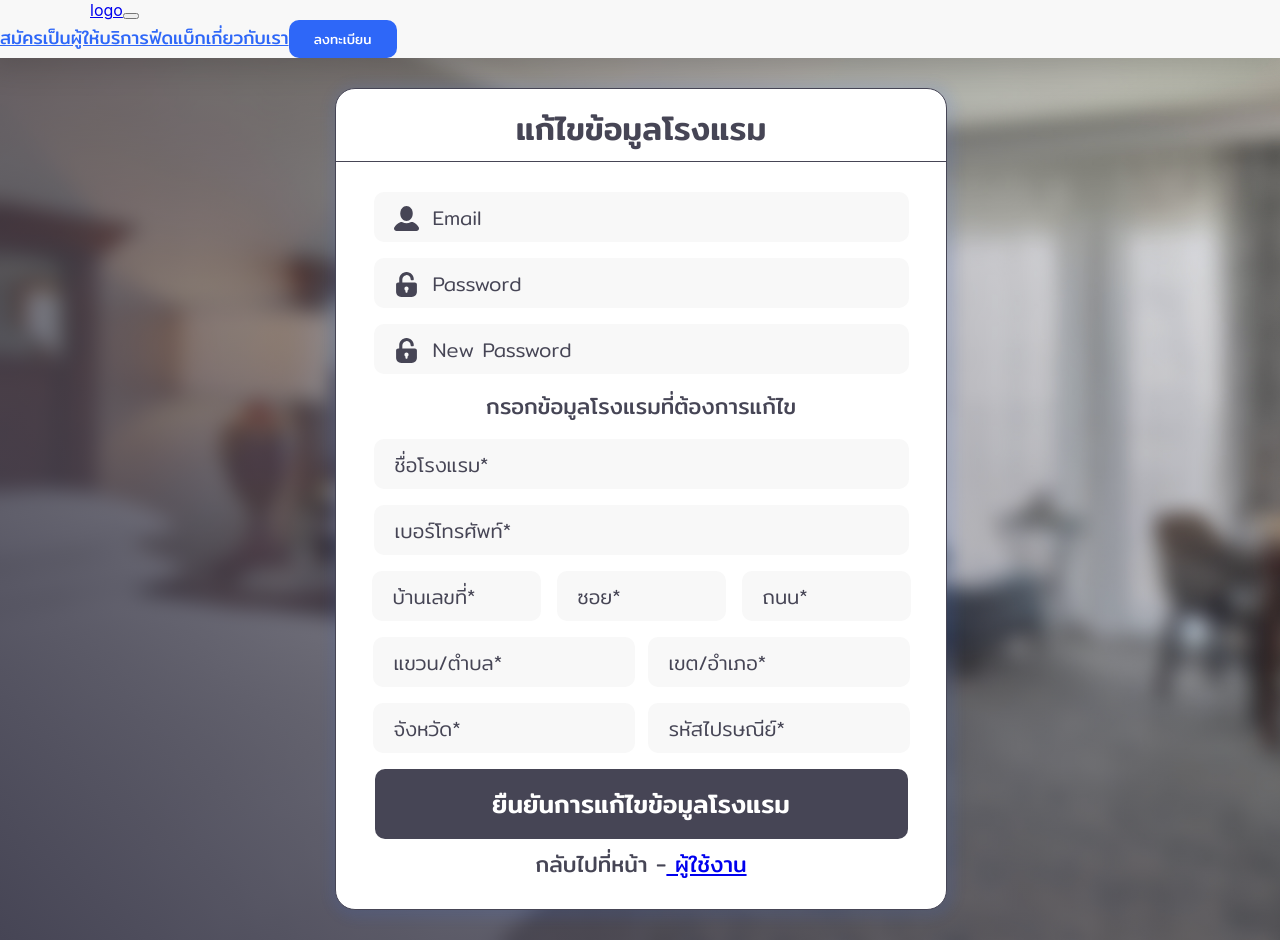
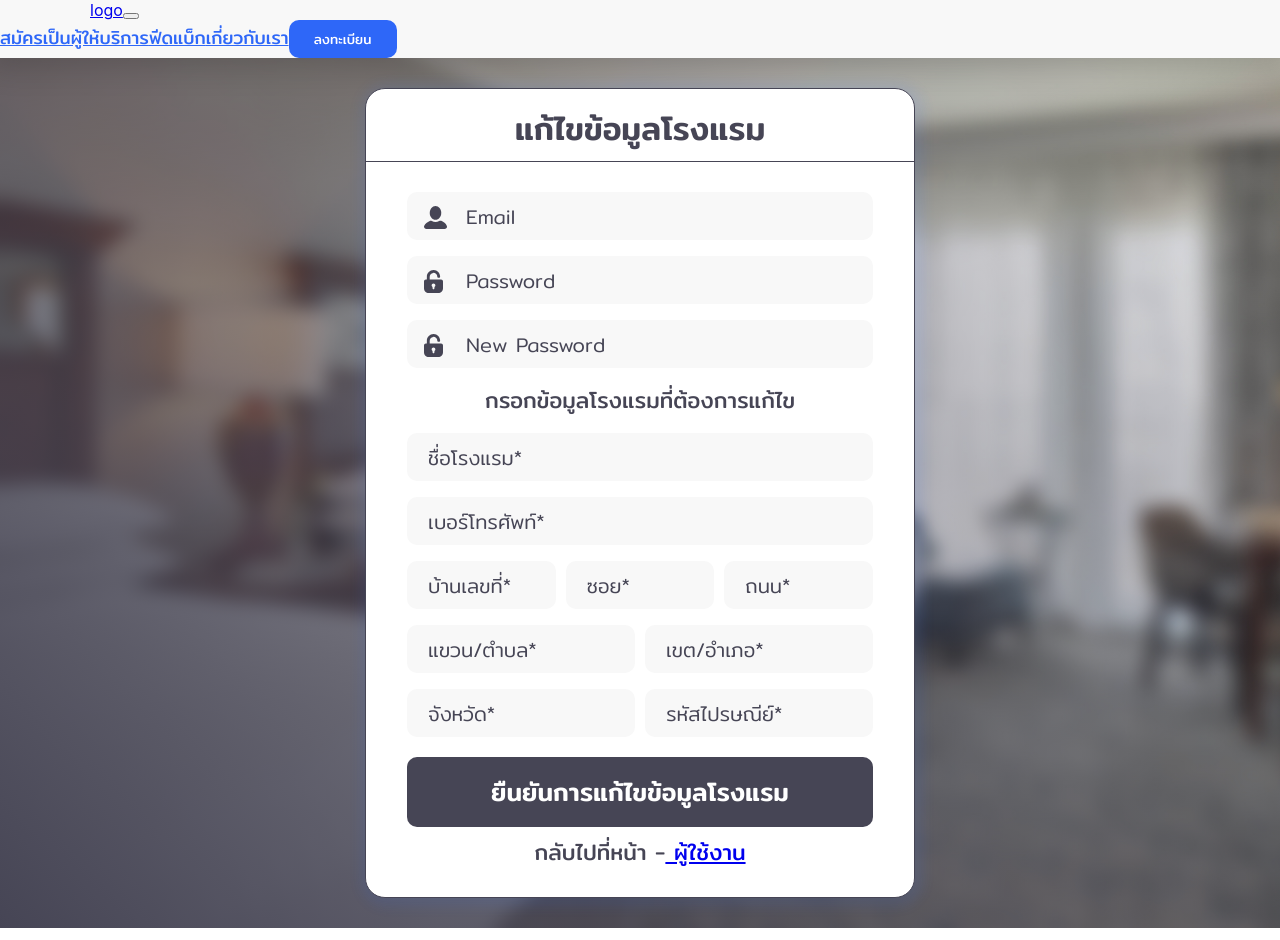
Before and after one commit to Pacherrii/HotelFlipper-softarch, a React (Create React App) app: page /EditProfilePage in a window 1280 px wide. Built offline with nearby package versions, Linux system fonts and the light colour scheme.

Commit message:
new branch

```diff
--- a/package.json
+++ b/package.json
@@ -9,7 +9,7 @@
     "axios": "^1.1.3",
     "bootstrap": "^5.2.2",
     "react": "^18.2.0",
-    "react-bootstrap": "^2.6.0",
+    "react-bootstrap": "^2.5.0",
     "react-bootstrap-form": "^0.1.4-beta6",
     "react-dom": "^18.2.0",
     "react-responsive-modal": "^6.2.0",
--- a/src/components/EditProfileForm.jsx
+++ b/src/components/EditProfileForm.jsx
@@ -148,6 +148,7 @@ const EditProfileForm = () => {
                 <div className="Line-HotelProfile-Edit"></div>
 
                 <Form className="Form-Edit" onSubmit={submitHandler} >
+                    <div className="scale-one-edit">
                         <div className="one-input-edit-user">
                             <img src={usericon} alt="usericon" className="usericon"/>
                             <input className="email-login" type="text" placeholder="Email"
@@ -163,10 +164,12 @@ const EditProfileForm = () => {
                             <input className="password-login" type="text" placeholder="New Password"
                             name="newpassword" id="newpassword" value={personal.newpassword} onChange={handleChange}></input>
                         </div>
+                        </div>
 
                     <div className="edit-detail-hotel">
                         กรอกข้อมูลโรงแรมที่ต้องการแก้ไข
                     </div>
+                    <div className="scale-one-edit">
                         <div className="one-input-edit">
                             <input type="text" placeholder="ชื่อโรงแรม*" id="hotelname" name="hotelname" value={Hoteldata.hotelname} onChange={handleChange}/> <br/>
                         </div>
@@ -174,9 +177,10 @@ const EditProfileForm = () => {
                         <div className="one-input-edit">
                             <input type="text" placeholder="เบอร์โทรศัพท์*" id="tel" name="tel" value={Hoteldata.tel} onChange={handleChange}/> <br/>
                         </div>
+                    </div>
 
+                    <div className="scale-three-edit">
                         <div className="three-input-box-edit">
-
                             <input type="text" placeholder="บ้านเลขที่*" name="hotelno" id="hotelno" value={HotelAddr.hotelno} onChange={handleChange} required/>
                         </div>
                         <div className="three-input-box-edit">
@@ -186,7 +190,9 @@ const EditProfileForm = () => {
                             <input type="text" placeholder="ถนน*" name="road" id="road" value={HotelAddr.road} onChange={handleChange}/>
                             <br/>
                         </div>
+                    </div>
 
+                    <div className="scale-two-edit">
                         <div className="two-input-edit-dt">
                             <input type="text" placeholder="แขวน/ตำบล*" name="subDistrict" id="subDistrict" value={HotelAddr.subDistrict} onChange={handleChange} required/>
                         </div>
@@ -194,6 +200,8 @@ const EditProfileForm = () => {
                             <input type="text" placeholder="เขต/อำเภอ*" name="district" id="district" value={HotelAddr.district} onChange={handleChange} required/>
                             <br/>
                         </div>
+                    </div>
+                    <div className="scale-two-edit">
                         {/* province */}
                         <div className="two-input-edit-city">
                             <input type="text" placeholder="จังหวัด*" name="province" id="province" value={HotelAddr.province} onChange={handleChange} required/>
@@ -203,9 +211,11 @@ const EditProfileForm = () => {
                             <input type="text" placeholder="รหัสไปรษณีย์*" name="zipcode" id="zipcode" value={HotelAddr.zipcode} onChange={handleChange} required/>
                             <br/>
                         </div>
+                    </div>
 
+                    <div className="scale-one-edit">
                         <button type="submit" className="bttn-Edit">ยืนยันการแก้ไขข้อมูลโรงแรม</button>
-
+                    </div>
 
                     <p className="goto-profile">
                         กลับไปที่หน้า -
--- a/src/components/LoginForm.jsx
+++ b/src/components/LoginForm.jsx
@@ -46,7 +46,7 @@ const LoginForm = () => {
                 {/* <Form action="#"> */}
                     <div className="Scale-input-Login">
                         <div className="input-email-box">
-                            <img src={usericon} alt="usericon" className="usericon"/>
+                            <img src={usericon} alt="usericon" className="usericon" />
                             <input type="text" placeholder="Email" name="username" id="username" onChange={handleChange}/>
                             {/* user_account_profile_icon */}
                         </div>
--- a/src/css/EditProfileForm.css
+++ b/src/css/EditProfileForm.css
@@ -3,12 +3,18 @@
     border: 1px solid #464555 ;
     max-width: 610px;
     width: 100%;
-    height: 820px;
+    height: 810px;
     /* height: 100%; */
     border-radius: 20px;
     box-shadow: 2px 2px 12px 7px rgba(46, 103, 248, 0.1);
 }
 
+.scale-one-edit
+{
+    /* background-color: #E8003F; */
+    width: 85%;
+    margin: auto;
+}
 .Head-Edit
 {
     margin-top: 14px;
@@ -36,7 +42,8 @@
 .one-input-edit-user input{
 
     height: 48px;
-    width: 417px;
+    /* width: 417px; */
+    width: 100%;
     padding: 0 58px;
     border: 1px solid transparent;
     border-radius: 10px;
@@ -75,8 +82,8 @@
     /* position: absolute; */
     /* height: 100%; */
     height: 48px;
-    /* width: 100%; */
-    width: 493px;
+    width: 100%;
+    /* width: 493px; */
     padding: 0 20px;
     border: 1px solid transparent;
     border-radius: 10px;
@@ -98,15 +105,25 @@
     color: #464555;
 }
 
+.scale-three-edit
+{
+    display: grid;
+    grid-template-columns: auto auto auto;
+    /* background-color: aqua; */
+    width: 475.8px;
+    margin: auto;
+}
+
 .three-input-box-edit{
     display: inline-block;
     position: relative;
-    padding: 16px 8px 0px;
+    padding: 16px 5px 0px;
 }
 
 .three-input-box-edit input{
     height: 48px;
-    width: 127px;
+    /* width: 127px; */
+    width: 100%;
     padding: 0 20px;
     border: 1px solid transparent;
     border-radius: 10px;
@@ -135,16 +152,26 @@
     color: #464555
 }
 
+.scale-two-edit
+{
+    display: grid;
+    grid-template-columns: auto auto auto;
+    /* background-color: green; */
+    width: 475.8px;
+    margin: auto;
+}
+
 .two-input-edit-dt{
     display: inline-block;
     position: relative;
-    padding: 16px 6.5px 0px;
+    padding: 16px 5px 0px;
 }
 
 .two-input-edit-dt input{
 
     height: 48px;
-    width: 220px;
+    /* width: 220px; */
+    width: 100%;
     padding: 0 20px;
     border: 1px solid transparent;
     border-radius: 10px;
@@ -170,16 +197,14 @@
 .two-input-edit-city{
     display: inline-block;
     position: relative;
-    padding: 16px 6.5px 0px;
+    padding: 16px 5px 0px;
 
 }
 
 .two-input-edit-city input{
-    /* position: absolute; */
-    /* height: 100%; */
     height: 48px;
-    /* width: 100%; */
-    width: 220px;
+    width: 100%;
+    /* width: 220px; */
     padding: 0 20px;
     border: 1px solid transparent;
     border-radius: 10px;
@@ -208,14 +233,15 @@
     border-radius: 10px;
     text-align: center;
     padding: 15px;
-    width: 533px;
+    width: 100%;
+    /* width: 533px; */
     display: inline-block;
     font-size: 25px;
     font-family: 'Mitr', sans-serif;
     font-weight: 500;
     color: white;
     transition-duration: 0.4s;
-    margin-top: 16px;
+    margin-top: 20px;
 }
 
 .bttn-Edit:hover{
--- a/src/css/LoginFormBox.css
+++ b/src/css/LoginFormBox.css
@@ -28,16 +28,17 @@
 
 .Scale-input-Login{
     margin: auto;
-    width: 535px;
+    /* width: 490px; */
+    width: 85%;
     /* height: 250px; */
     background-color: transparent;
 }
 
 .usericon{
-    height: 25px;
-    width: 25px;
+    height: 37px;
+    /* width: 30px; */
     position: absolute;
-    padding: 14px 0 0 25px;
+    padding: 14px 0 0 17px;
 }
 
 ::placeholder {
--- a/src/css/Signup.css
+++ b/src/css/Signup.css
@@ -6,3 +6,7 @@
     padding: 30px;
     text-align: center;
 }
+
+*, ::after, ::before {
+    box-sizing: border-box;
+}
--- a/src/css/SignupFormBox.css
+++ b/src/css/SignupFormBox.css
@@ -26,11 +26,19 @@
     font-weight: 400;
     color:#2E67F8;
 }
-.usericon{
+/* .usericon{
     height: 25px;
     width: 25px;
     position: absolute;
     padding: 14px 0 0 20px;
+} */
+
+.scale-one-box-user
+{
+    background-color: transparent;
+    /* width: 490px; */
+    width: 85%;
+    margin: auto;
 }
 
 .one-input-box-user{
@@ -41,8 +49,8 @@
     /* position: absolute; */
     /* height: 100%; */
     height: 48px;
-    /* width: 100%; */
-    width: 417px;
+    width: 100%;
+    /* width: 417px; */
     padding: 0 58px;
     border: 1px solid transparent;
     border-radius: 10px;
@@ -73,8 +81,8 @@
     /* position: absolute; */
     /* height: 100%; */
     height: 48px;
-    /* width: 100%; */
-    width: 493px;
+    width: 100%;
+    /* width: 493px; */
     padding: 0 20px;
     border: 1px solid transparent;
     border-radius: 10px;
@@ -96,18 +104,29 @@
     color: #2E67F8;
 }
 
+.scale-three-box-user
+{
+    display: grid;
+    grid-template-columns: auto auto auto;
+    /* background-color: red; */
+    /* width: 500px; */
+    width: 477.5px;
+    margin: auto;
+}
+
 .three-input-box-addr{
-    display: inline-block;
+    /* display: inline-block; */
     position: relative;
-    padding: 16px 8px 0px;
+    padding: 16px 5px 0px;
+    background-color: transparent;
 }
 
 .three-input-box-addr input{
     /* position: absolute; */
     /* height: 100%; */
     height: 48px;
-    /* width: 100%; */
-    width: 127px;
+    width: 100%;
+    /* width: 127px; */
     padding: 0 20px;
     border: 1px solid transparent;
     border-radius: 10px;
@@ -135,18 +154,27 @@
     color: #2E67F8;
 }
 
+.scale-two-box-user
+{
+    display: grid;
+    grid-template-columns: auto auto auto;
+    /* background-color: transparent; */
+    width: 477.5px;
+    margin: auto;
+}
+
 .two-input-box-dt{
     display: inline-block;
     position: relative;
-    padding: 16px 6.5px 0px;
+    padding: 16px 5px 0px;
 }
 
 .two-input-box-dt input{
     /* position: absolute; */
     /* height: 100%; */
     height: 48px;
-    /* width: 100%; */
-    width: 220px;
+    width: 100%;
+    /* width: 220px; */
     padding: 0 20px;
     border: 1px solid transparent;
     border-radius: 10px;
@@ -171,15 +199,15 @@
 .two-input-box-city{
     display: inline-block;
     position: relative;
-    padding: 16px 6.5px 0px;
+    padding: 16px 5px 0px;
 }
 
 .two-input-box-city input{
     /* position: absolute; */
     /* height: 100%; */
     height: 48px;
-    /* width: 100%; */
-    width: 220px;
+    width: 100%;
+    /* width: 220px; */
     padding: 0 20px;
     border: 1px solid transparent;
     border-radius: 10px;
@@ -208,7 +236,8 @@
     border-radius: 10px;
     text-align: center;
     padding: 15px;
-    width: 533px;
+    /* width: 533px; */
+    width: 100%;
     display: inline-block;
     font-size: 25px;
     font-family: 'Mitr', sans-serif;
--- a/src/pages/ProfilePage.jsx
+++ b/src/pages/ProfilePage.jsx
@@ -7,7 +7,7 @@ import NavbarHotel from "../components/Navbar";
 import Footer from "../components/Footer";
 import HotelDetaildemo from "./HotelDetaildemo";
 import HotelAddressdemo from "./HotelAddressdemo";
-import EditProfileAddress from "../components/EditProfileAddress";
+// import EditProfileAddress from "../components/EditProfileAddress";
 
 const ProfilePage = () =>{
     // const [editMode, setEditMode] = useState(false)
@@ -23,7 +23,7 @@ const ProfilePage = () =>{
     // }
 
     return(
-        <div className="body1">
+        <div className="bodyProfile">
             <NavbarHotel />
             <div className="Top-Profilepage">
                 <div className="Text-top-profile">
```
Also changed, not shown: src/components/ApplyforWorkForm.jsx (+11 -9 lines), src/components/SignupForm.jsx (+12 -1 lines), src/css/ApplyforWorkFormBox.css (+47 -13 lines), src/css/Profile.css (+12 -7 lines), 1 other file (tests, documents, lock files or other folders). Lines whose indentation alone changed are shown as unchanged.
